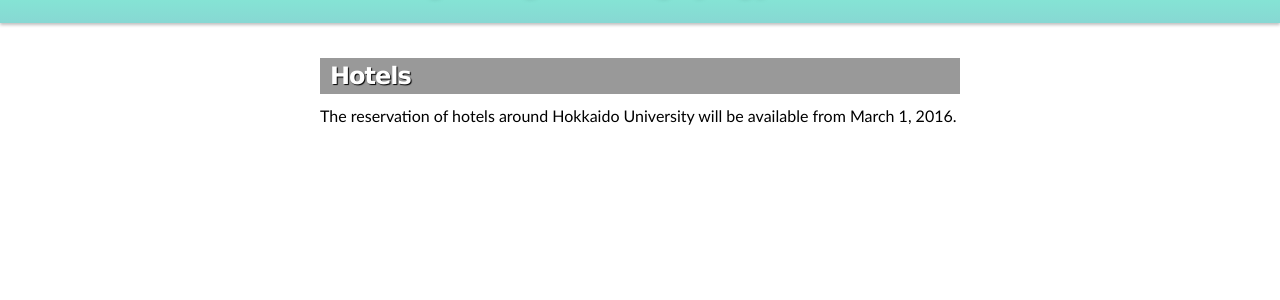
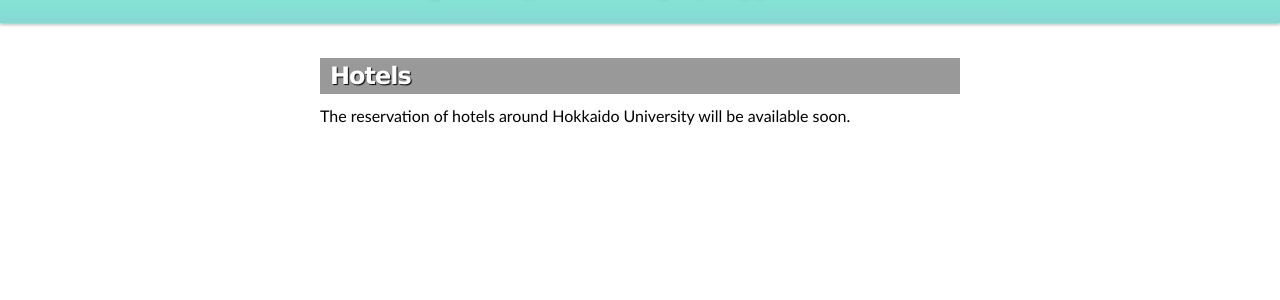
Before and after one commit to yamazakiM/WarrenWorkshop2016, a Jekyll site: the page built from hotels/index.md, in a window 1280 px wide. Shown: the part 171-471 px from the top of the page. Built offline with Jekyll 4.4.1, drawn with Linux system fonts in a browser that asks for light colours; nearby versions of some CDN libraries; library files that are not in the unit come from our copies.

Commit message:
Update index.md

```diff
--- a/hotels/index.md
+++ b/hotels/index.md
@@ -7,6 +7,6 @@
   <section id="main_content" class="inner">
     <h3 id="location">Hotels</h3>
     <!--<hr>-->
-  <p>The reservation of hotels around Hokkaido University  will be available from March 1, 2016.</p>
+  <p>The reservation of hotels around Hokkaido University  will be available soon.</p>
   </section>
 </div>
```
